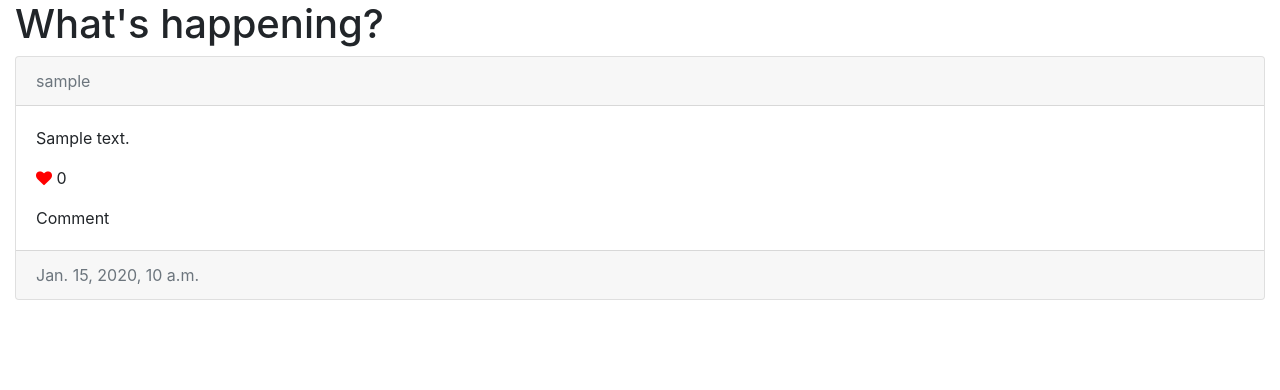
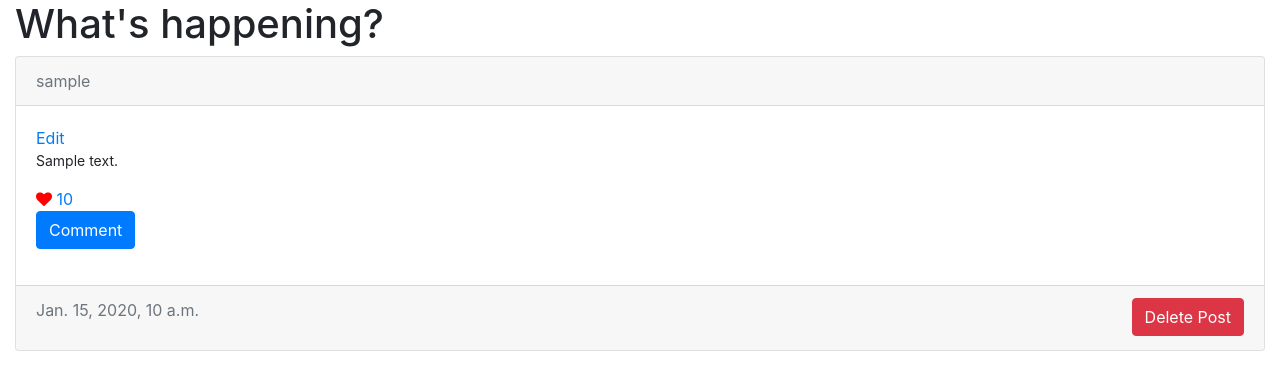
Before and after one commit to rwu8/CS50w, a Django app: page /following in a window 1280 px wide. Shown: the part 56-446 px from the top of the page. Run offline with Django 3.2, Linux system fonts and the light colour scheme; a user stored in the database is signed in; tables that the repository leaves empty hold one stand-in row (values such as "Sample post"); some libraries are stand-ins or nearby versions.

Commit message:
fixed pagination and card display for following.html

```diff
--- a/pset4/network/templates/network/following.html
+++ b/pset4/network/templates/network/following.html
@@ -5,21 +5,73 @@
 <div class="container-fluid">
   <h1>What's happening?</h1>
     {% for post in posts %}
-      <div class="card">
+      <div class="card mb-3" id="post-{{ post.id }}">
         <div class="card-header">
           <a href="{% url 'user' post.user.id %}" class="text-decoration-none text-muted"> {{ post.user }} </a>
         </div>
         <div class="card-body">
-        <p class="card-text">{{ post.body }}</p>
-        <p class="card-text"><i class="fa fa-heart" aria-hidden="true" style="color:red"></i> <span id="num-likes">0</span></p>
-        <p class="card-text" id="comment" data-id={{ post.id }}>Comment</p>
+        {% if post.user == request.user %}
+        <a href="#/" class="text-decoration-none edit-link" data-id="post-{{ post.id }}">Edit</a>
+        {% endif %}
+        <pre class="card-text" style="font-family: -apple-system, BlinkMacSystemFont, 'Segoe UI', Roboto, Oxygen, Ubuntu, Cantarell, 'Open Sans', 'Helvetica Neue', sans-serif">{{ post.body }}</pre>
+        <a href="#/" class="text-decoration-none like-link" data-id="post-{{ post.id }}"><i class="fa fa-heart" aria-hidden="true" style="color:red"></i> <span> {{ post.total_likes }}</span></a>
+        <p><a href="{% url 'comment' post.id %}" class="btn btn-primary">Comment</a></p>
         </div>
-        <div class="card-footer text-muted">
-        {{ post.timestamp }}
+        <div class="card-footer text-muted d-flex justify-content-between">
+            <p>{{ post.timestamp }}</p>
+            {% if post.user == request.user %}
+            <form action="{% url 'post' post.id %}" method="post">
+                {% csrf_token %}
+                <div class="form-actions">
+                    <input type="text" name="remove_post" value="remove_post" class="form-control" hidden>
+                    <button type="submit" class="btn btn-danger">Delete Post</button>
+                </div>
+            </form>
+            {% endif %}
         </div>
       </div>
     {% empty %}
       <div>No posts.</div>
     {% endfor %}
+
+    {% if pages.num_pages > 1 %}
+    <div class="row justify-content-center">
+        <nav aria-label="Search results pages">
+            <ul class="pagination">
+                {% if posts.has_previous %}
+                <li class="page-item">
+                    <a class="page-link" href="?page={{ posts.previous_page_number }}" aria-label="Previous">
+                        <span aria-hidden="true">&laquo;</span>
+                    </a>
+                </li>
+                {% else %}
+                <li class="page-item disabled">
+                    <a class="page-link" href="?page=#" aria-label="Previous">
+                        <span aria-hidden="true">&laquo;</span>
+                    </a>
+                </li>
+                {% endif %}
+
+                {% for page_num in pages.page_range %}
+                <li class="page-item"><a class="page-link" href="?page={{ page_num }}">{{ page_num }}</a></li>
+                {% endfor %}
+
+                {% if posts.has_next %}
+                <li class="page-item">
+                    <a class="page-link" href="?page={{ posts.next_page_number }}" aria-label="Next">
+                    <span aria-hidden="true">&raquo;</span>
+                    </a>
+                </li>
+                {% else %}
+                <li class="page-item disabled">
+                    <a class="page-link" href="?page=#" aria-label="Next">
+                    <span aria-hidden="true">&raquo;</span>
+                    </a>
+                </li>
+                {% endif %}
+            </ul>
+        </nav>
+        </div>
+    {% endif %}
 </div>
 {% endblock %}
--- a/pset4/network/views.py
+++ b/pset4/network/views.py
@@ -47,14 +47,17 @@ def following_view(request):
     user = User.objects.get(pk=request.user.id)
     followers = user.followers.all()
     posts = []
-    # print('length: ', len(followers))
+
     if len(followers) > 0:
         for user in followers:
             posts.append(Post.objects.filter(user=user.user_id))
         posts = posts[0]
-
+        p = Paginator(posts, 10)
+        page_number = request.GET.get('page')
+        page_obj = p.get_page(page_number)
     return render(request, "network/following.html", {
-            "posts": posts
+            "posts": page_obj,
+            "pages": p
         })
 
 
```
